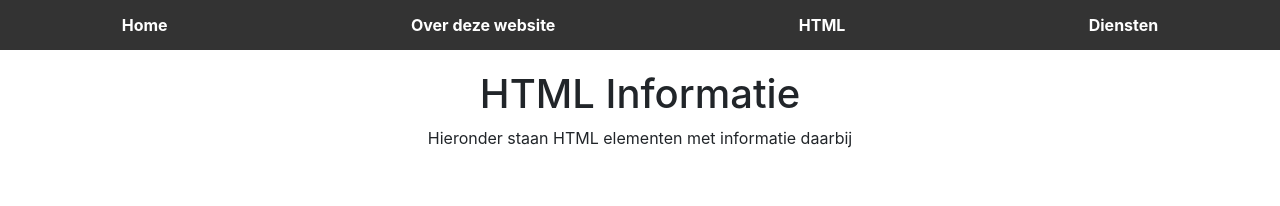
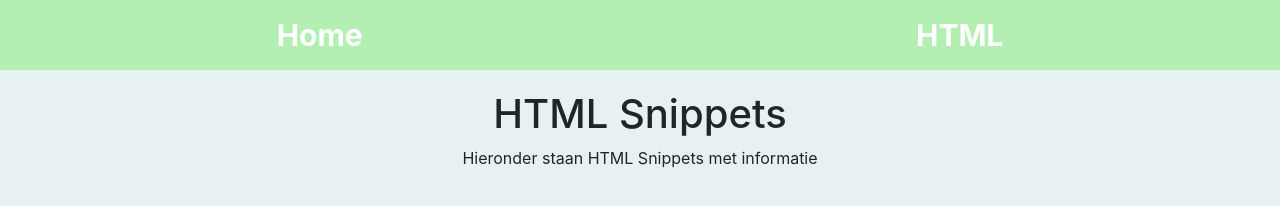
Before and after one commit to xLuckyL/website, a plain HTML site: page infohtml.html in a window 1280 px wide. Drawn offline with nearby package versions, Linux system fonts and the light colour scheme.

Commit message:
Add files via upload
CSS Changes

```diff
--- a/infohtml.html
+++ b/infohtml.html
@@ -4,27 +4,23 @@
 <head>
     <title>HTML Page</title>
     <link rel="stylesheet" href="style.css">
-    <link rel="stylesheet" href="JavaScript.js">
     <link rel="stylesheet" href="https://cdn.jsdelivr.net/npm/bootstrap@4.3.1/dist/css/bootstrap.min.css"
         integrity="sha384-ggOyR0iXCbMQv3Xipma34MD+dH/1fQ784/j6cY/iJTQUOhcWr7x9JvoRxT2MZw1T" crossorigin="anonymous">
 </head>
 
 <div class="menu">
     <a href="index.html">Home</a>
-    <a href="#">Over deze website</a>
     <a href="infohtml.html">HTML</a>
-    <a href="#">Diensten</a>
 </div>
 
-<body>
-
+<body class="achtergrond">
     <div class="container">
         <div class="row">
             <div class="col"></div>
             <div class="col6">
                 <div class="content">
-                    <h1>HTML Informatie</h1>
-                    <p>Hieronder staan HTML elementen met informatie daarbij</p>
+                    <h1>HTML Snippets</h1>
+                    <p>Hieronder staan HTML Snippets met informatie</p>
                 </div>
             </div>
             <div class="col"></div>
--- a/style.css
+++ b/style.css
@@ -3,20 +3,29 @@ body {
   padding: 0;
 }
 
+.achtergrond {
+  background-color: #E8F1F2;
+}
+
 .menu {
   width: 100%;
-    height: 50px;
-    background-color: #333;
+  height: 70px;
+  background-color: #B3EFB2;
   color: #fff;
   display: flex;
+  font-size: 30px;
   justify-content: space-around;
   align-items: center;
 }
 
 .menu a {
-    text-decoration: none;
   color: #fff;
   font-weight: bold;
+}
+
+.menu a:hover {
+  color: red;
+  text-decoration: none;
 }
 
 .content {
```
Also changed, not shown: index.html (+3 -7 lines). Lines whose indentation alone changed are shown as unchanged.
